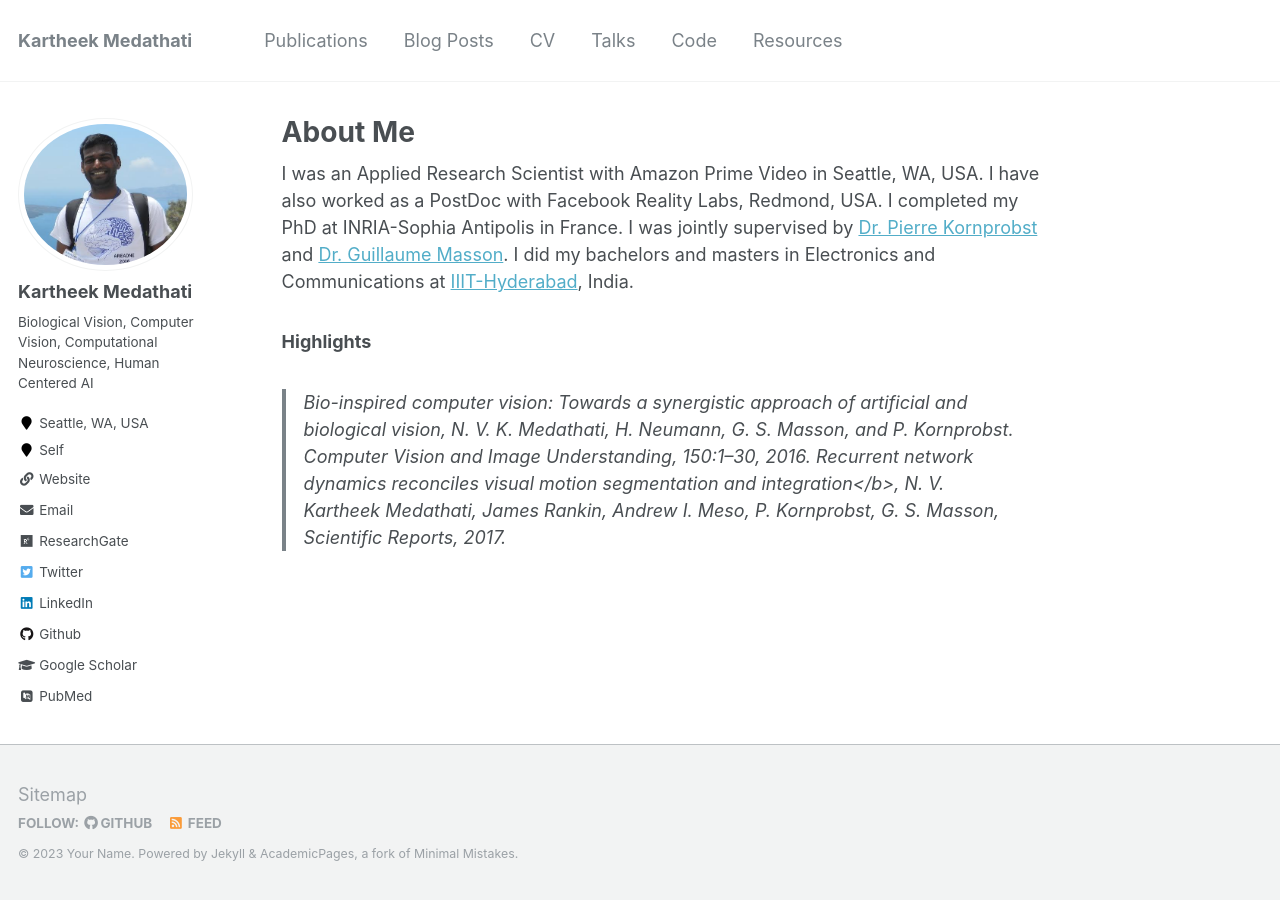
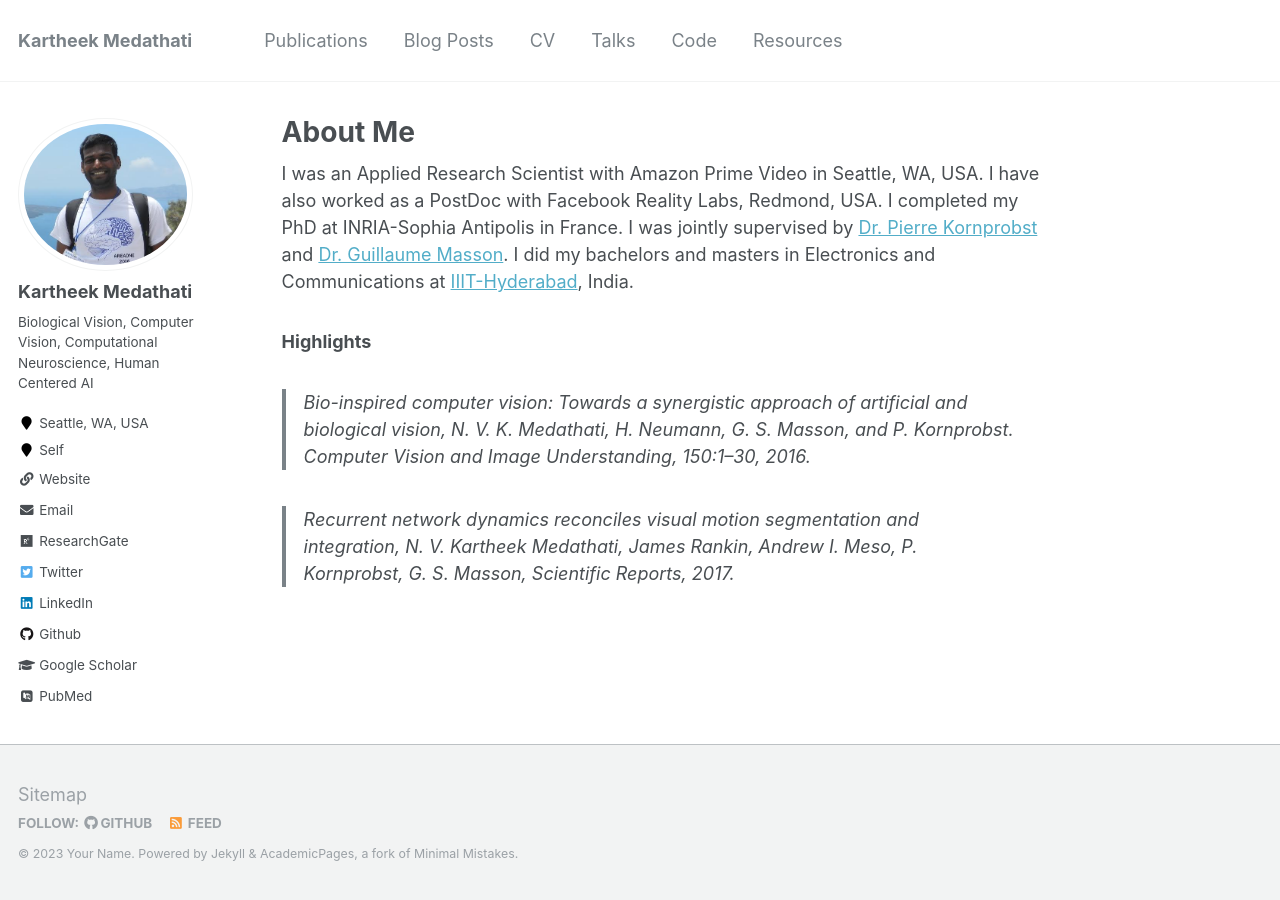
Before and after one commit to kartheekmedathati/kartheekmedathati.github.io, a Jekyll site: the page built from _pages/about.md, in a window 1280 px wide. Built offline with Jekyll 4.4.1, drawn with Linux system fonts in a browser that asks for light colours; some web fonts are replaced.

Commit message:
Novel Tech

```diff
--- a/_pages/about.md
+++ b/_pages/about.md
@@ -14,4 +14,5 @@
 
 ### Highlights
 > Bio-inspired computer vision: Towards a synergistic approach of artificial and biological vision, N. V. K. Medathati, H. Neumann, G. S. Masson, and P. Kornprobst. Computer Vision and Image Understanding, 150:1–30, 2016.
-> Recurrent network dynamics reconciles visual motion segmentation and integration</b>, N. V. Kartheek Medathati, James Rankin, Andrew I. Meso, P. Kornprobst, G. S. Masson, Scientific Reports, 2017.
+
+> Recurrent network dynamics reconciles visual motion segmentation and integration, N. V. Kartheek Medathati, James Rankin, Andrew I. Meso, P. Kornprobst, G. S. Masson, Scientific Reports, 2017.
```
